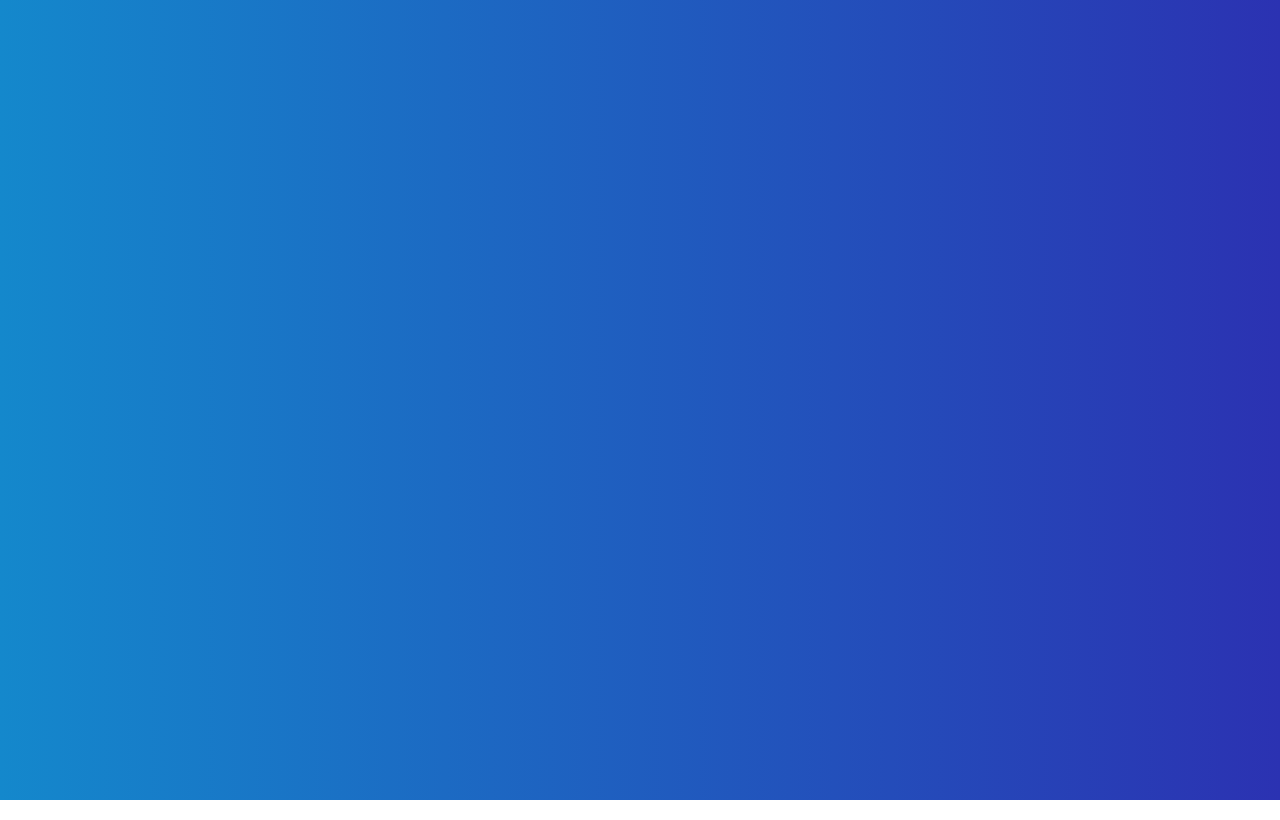
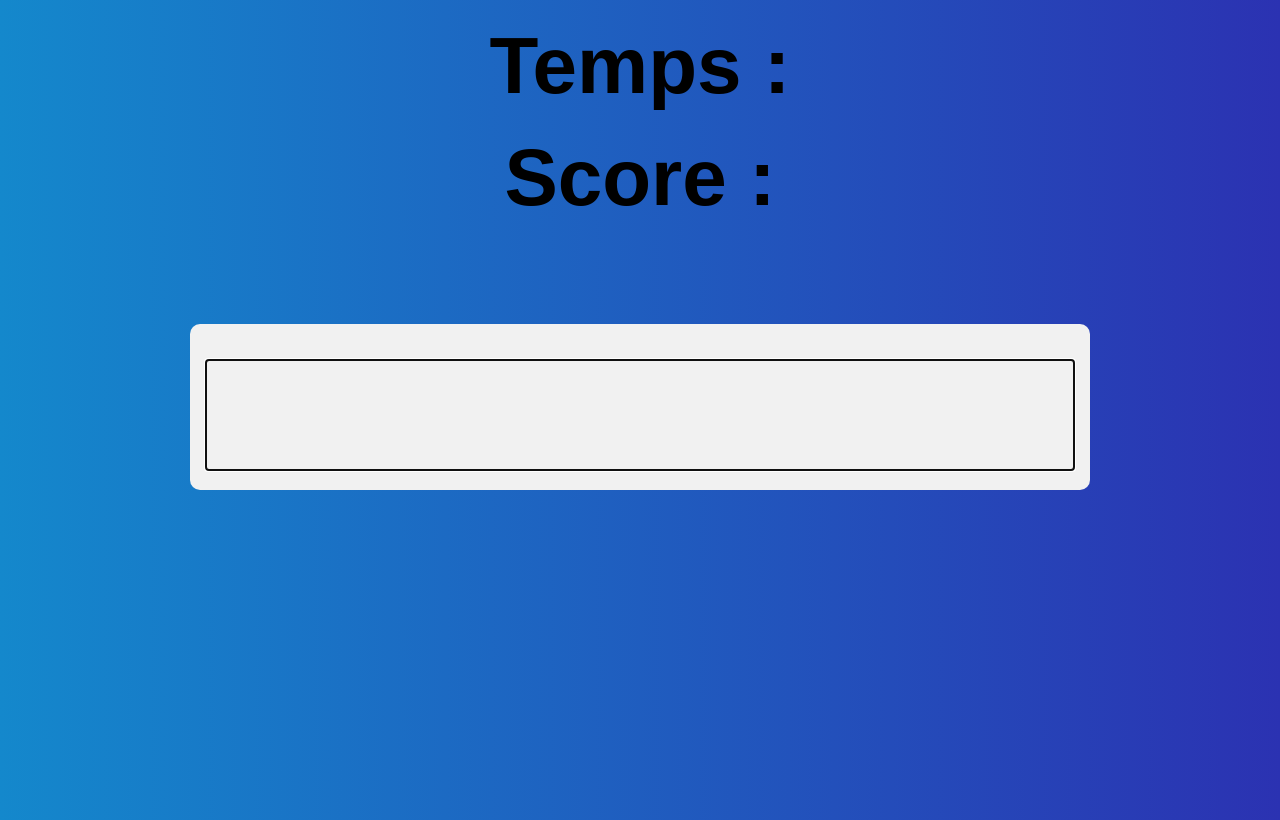
Before and after one commit to Zakaria-Outahar/Projet-17-JS, a plain HTML site: page index.html in a window 1280 px wide. Drawn offline with Linux system fonts and the light colour scheme.

Commit message:
Code html + css

```diff
--- a/index.html
+++ b/index.html
@@ -8,8 +8,13 @@
     <link rel="stylesheet" href="style.css">
 </head>
 <body>
+    <h2 class="temps">Temps : </h2>
+    <h2 class="score">Score :</h2>
 
-
+    <div class="container">
+        <div class="phraseAEcrire"></div>
+        <textarea class="phrase-test" autofocus></textarea>
+    </div>
 
     <script src="app.js"></script>
 </body>
--- a/style.css
+++ b/style.css
@@ -9,3 +9,44 @@ body {
     background: linear-gradient(to right, #1488cc, #2b32b2); /* W3C, IE 10+/ Edge, Firefox 16+, Chrome 26+, Opera 12+, Safari 7+ */
     font-family: Arial, Helvetica, sans-serif;
 }
+
+h2{
+    margin:20px 0;
+    text-align: center;
+    font-size:80px;
+}
+
+.container{
+    background: #f1f1f1;
+    padding: 15px;
+    border-radius: 10px;
+    width: 900px;
+    max-width: 90%;
+    margin: 100px auto 0;
+    color:#333;
+}
+
+.phraseAEcrire{
+    margin:20px 10px;
+    font-size: 25px;
+}
+
+.phrase-test{
+    background-color: transparent;
+    border:2px solid #333;
+    font-size: 30px;
+    color:#333;
+    width: 100%;
+    resize:none;
+    padding: 20px;
+    font-family: Arial, Helvetica, sans-serif;
+}
+
+.correct{
+    color:green;
+}
+
+.incorrect{
+    color:red;
+    text-decoration:underline;
+}
```
